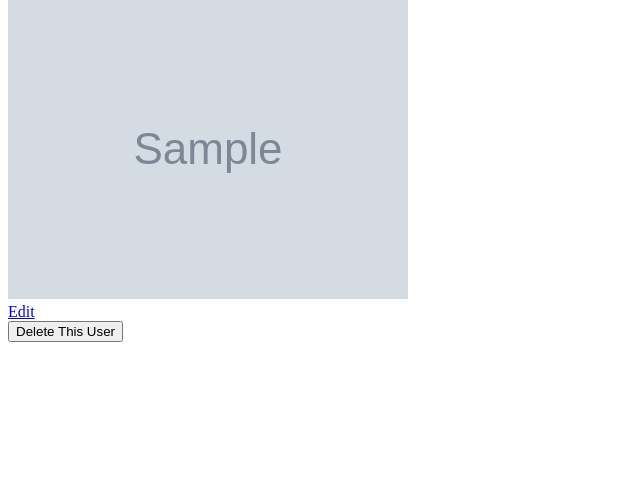
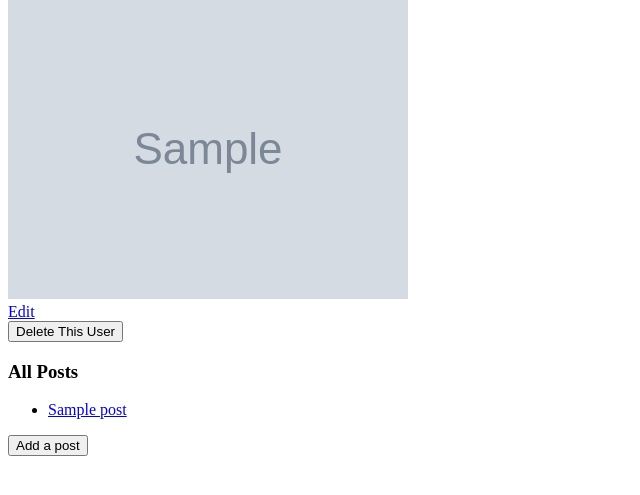
Before and after one commit to nathan-e-berger/flask-blogly, a Flask app: page /users/1 in a window 1280 px wide. Shown: the part 81-576 px from the top of the page, without its empty margins (0-640 px from the left). Run offline with Flask 3, Linux system fonts and the light colour scheme; tables that the repository leaves empty hold one stand-in row (values such as "Sample post"); grey boxes marked "Sample" are stand-in pictures.

Commit message:
Defined Post model and began adding post functionality

```diff
--- a/app.py
+++ b/app.py
@@ -4,7 +4,7 @@ import os
 
 from flask import Flask, redirect, render_template, request
 from flask_debugtoolbar import DebugToolbarExtension
-from models import connect_db, User, db
+from models import connect_db, User, db, Post
 
 
 
@@ -83,3 +83,20 @@ def delete_user(id):
     db.session.delete(user)
     db.session.commit()
     return redirect('/')
+
+@app.get('/users/<int:id>/posts/new')
+def show_new_post_form(id):
+    """Show the form for making a new post"""
+    user = User.query.get_or_404(id)
+    return render_template('post-form.html', user=user)
+
+@app.post('/users/<int:id>/posts/new')
+def add_new_post(id):
+    # user = User.query.get_or_404(id)
+    post_title = request.form["post_title"]
+    post_content = request.form["post_content"]
+    post = Post(title=post_title, content=post_content, user_id=id)
+    db.session.add(post)
+    db.session.commit()
+
+    return redirect(f'/users/{id}')
--- a/templates/user-page.html
+++ b/templates/user-page.html
@@ -13,4 +13,16 @@ Edit
   <input type="submit" value="Delete This User">
 </form>
 
+<h3>All Posts</h3>
+<ul>
+  {% for post in user.posts %}
+    <li><a href="/posts/{{ post.id }}">{{ post.title }}</a></li>
+
+  {% endfor %}
+</ul>
+
+<form action="/users/{{ user.id }}/posts/new">
+  <input type="submit" value="Add a post">
+</form>
+
 {% endblock %}
```
Also changed, not shown: models.py (+31 -0 lines), templates/post-form.html (added, +21 -0 lines).
